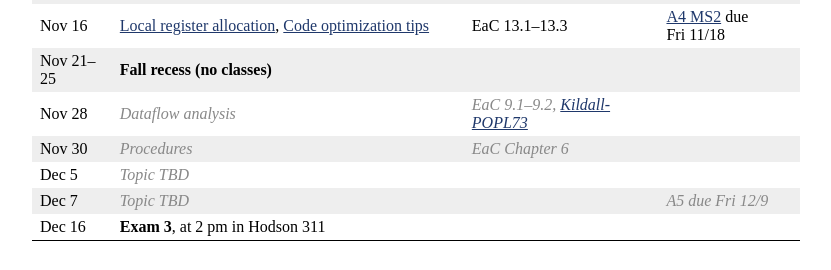
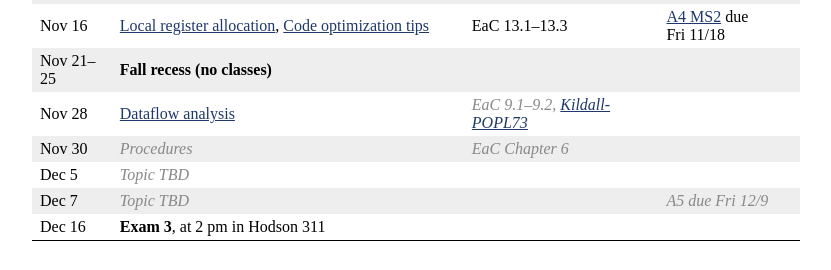
Before and after one commit to jhucompilers/fall2022, a Jekyll site: the page built from schedule.md, in a window 1280 px wide. Shown: the part 1309-1579 px from the top of the page, without its empty margins (224-1055 px from the left). Built offline with Jekyll 4.4.1, drawn with Linux system fonts in a browser that asks for light colours.

Commit message:
slides for Nov 27

```diff
--- a/schedule.csv
+++ b/schedule.csv
@@ -25,7 +25,7 @@ Nov 9,"Intro to code optimization: [slides](lectures/Introduction_to_Optimizatio
 Nov 14,"[Global optimization/liveness analysis](lectures/Global_Optimization_Live_Analysis.pdf), [Instruction selection](lectures/Introduction_to_Instruction_Selection_and_Peephole_based_Selection.pdf)",,,"EaC 8.6, 11.5"
 Nov 16,"[Local register allocation](lectures/Local_Register_Allocation_and_Lab_1.pdf), [Code optimization tips](lectures/lecture21-public.pdf)",,,"EaC 13.1–13.3","[A4 MS2](assign/assign04.html) due<br>Fri 11/18"
 Nov 21–25,**Fall recess (no classes)**,
-Nov 28,"<span class='tentative'>Dataflow analysis</span>",,,"<span class='tentative'>EaC 9.1–9.2, <a href='lectures/kildall-popl73.pdf'>Kildall-POPL73</a></span>",
+Nov 28,"[Dataflow analysis](lectures/foster-dataflow.pdf)",,,"<span class='tentative'>EaC 9.1–9.2, <a href='lectures/kildall-popl73.pdf'>Kildall-POPL73</a></span>",
 Nov 30,"<span class='tentative'>Procedures</span>",,,"<span class='tentative'>EaC Chapter 6</span>"
 Dec 5,"<span class='tentative'>Topic TBD</span>",,,
 Dec 7,"<span class='tentative'>Topic TBD</span>",,,,"<span class='tentative'>A5 due Fri 12/9</span>"
--- a/schedule.md
+++ b/schedule.md
@@ -53,7 +53,7 @@ Nov 9 | Intro to code optimization: [slides](lectures/Introduction_to_Optimizati
 Nov 14 | [Global optimization/liveness analysis](lectures/Global_Optimization_Live_Analysis.pdf), [Instruction selection](lectures/Introduction_to_Instruction_Selection_and_Peephole_based_Selection.pdf) | EaC 8.6, 11.5 |
 Nov 16 | [Local register allocation](lectures/Local_Register_Allocation_and_Lab_1.pdf), [Code optimization tips](lectures/lecture21-public.pdf) | EaC 13.1–13.3 | [A4 MS2](assign/assign04.html) due<br>Fri 11/18
 Nov 21–25 | **Fall recess (no classes)** |  |
-Nov 28 | <span class='tentative'>Dataflow analysis</span> | <span class='tentative'>EaC 9.1–9.2, <a href='lectures/kildall-popl73.pdf'>Kildall-POPL73</a></span> |
+Nov 28 | [Dataflow analysis](lectures/foster-dataflow.pdf) | <span class='tentative'>EaC 9.1–9.2, <a href='lectures/kildall-popl73.pdf'>Kildall-POPL73</a></span> |
 Nov 30 | <span class='tentative'>Procedures</span> | <span class='tentative'>EaC Chapter 6</span> |
 Dec 5 | <span class='tentative'>Topic TBD</span> |  |
 Dec 7 | <span class='tentative'>Topic TBD</span> |  | <span class='tentative'>A5 due Fri 12/9</span>
```
Also changed, not shown: 1 other file.
